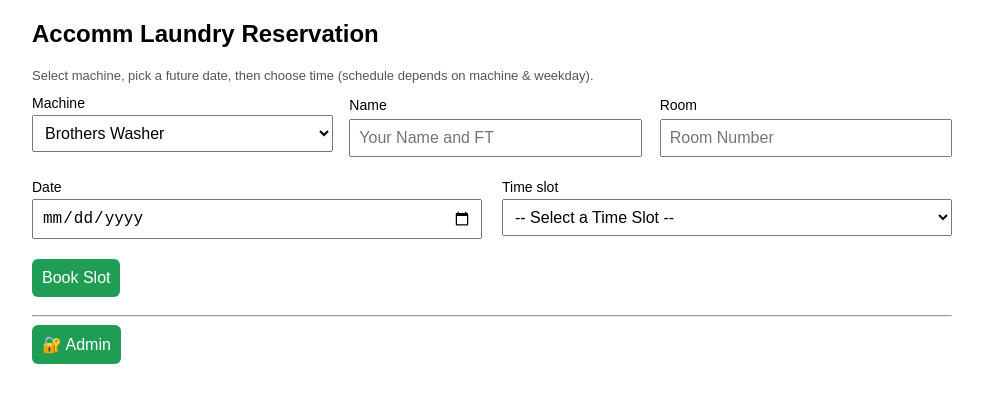
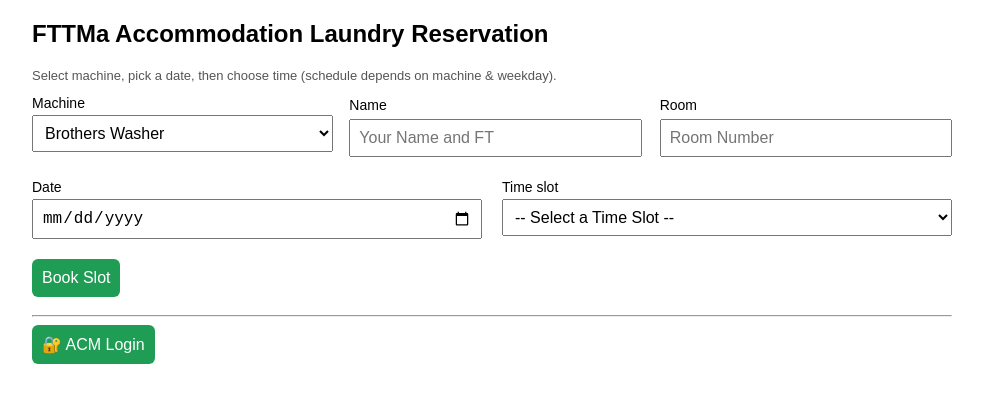
Before and after one commit to fttmaaccomm/accomm, a plain HTML site: page index.html in a window 1280 px wide. Shown: the whole page, without its empty margins (148-1131 px from the left). Drawn offline with Linux system fonts and the light colour scheme.

Commit message:
Update index.html

```diff
--- a/index.html
+++ b/index.html
@@ -58,8 +58,8 @@
   </style>
 </head>
 <body>
-  <h2>Accomm Laundry Reservation</h2>
-  <div class="small">Select machine, pick a future date, then choose time (schedule depends on machine & weekday).</div>
+  <h2>FTTMa Accommodation Laundry Reservation</h2>
+  <div class="small">Select machine, pick a date, then choose time (schedule depends on machine & weekday).</div>
 
   <div class="top-row">
     <div style="flex:1">
@@ -139,7 +139,7 @@
 
     <select id="weekSelector" class="admin-only" onchange="renderBookings()"></select>
 
-    <button id="adminLoginBtn" onclick="loginAsAdmin()">🔐 Admin</button>
+    <button id="adminLoginBtn" onclick="loginAsAdmin()">🔐 ACM Login</button>
     <button id="adminLogoutBtn" onclick="logoutAdmin()" style="display:none;">🚪 Logout</button>
 
     <button id="exportCSVBtn" style="display:none; background:#007bff">Export CSV</button>
@@ -159,7 +159,7 @@
 
   <dialog id="adminDialog">
     <form method="dialog" id="adminForm">
-      <h3>Admin Login</h3>
+      <h3>ACM Login</h3>
       <input type="password" id="adminPassword" placeholder="Enter password" />
       <div style="text-align:right; margin-top:8px;">
         <button type="submit">Login</button>
@@ -570,7 +570,7 @@ function loginAsAdmin() {
 
   form.onsubmit = function(e) {
     e.preventDefault();
-    if (input.value === "admin123") {
+    if (input.value === "BRIDEOFCHRIST") {
       isAdmin = true;
       document.body.classList.add("admin");
       dialog.close();
@@ -623,7 +623,7 @@ document.getElementById("exportCSVBtn").addEventListener("click", () => {
 /* ====================
    Send to Google Sheet
    ==================== */
-const SHEET_WEBAPP_URL = "https://script.google.com/macros/s/AKfycbwXyGrN_bVJsyPQbdp4aLmr52rkKQH8E9hYW9bfkNASVse-tkC6gpSS5FD8EYaukI-A/exec";
+const SHEET_WEBAPP_URL = "https://script.google.com/macros/s/AKfycby7o0m-LgcstbTuc82LSTgayYUKlck27OgMfXJ5QLiujGbGKPOUmHYGXPhs5M7pptY/exec";
 
 async function sendAllBookingsToGoogleSheet() {
   if (!isAdmin) return alert("Only admin can send data.");
```
